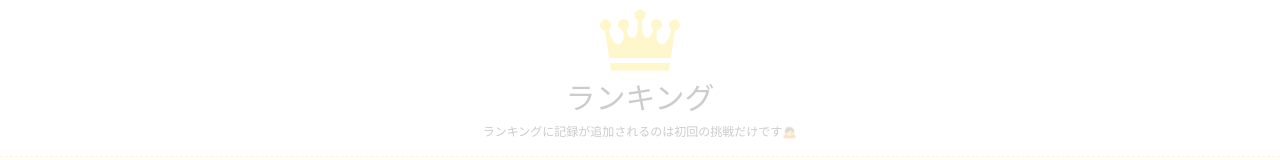
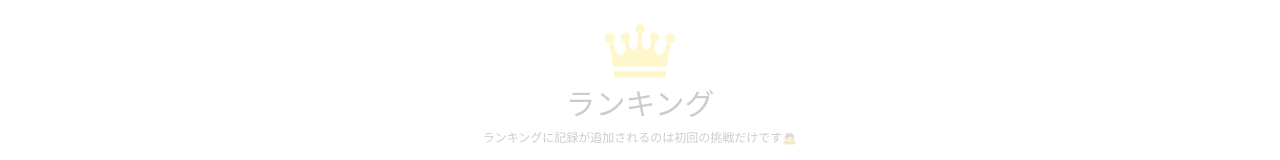
Before and after one commit to chan-shizu/find-myhouse-2024, a Next.js app: page /ranking in a window 1280 px wide. Shown: the top 160 px of the page. Built offline with nearby package versions, Linux system fonts and the light colour scheme; no server answers; the database is empty.

Commit message:
change: 細かいランキング画面のデザイン修正

```diff
--- a/components/RankingDescription.tsx
+++ b/components/RankingDescription.tsx
@@ -4,7 +4,7 @@ import Image from "next/image";
 export const RankingDescription: FC = () => {
   return (
     <div className="flex flex-col items-center border-b border-dashed border-b-yellow-400 pb-4">
-      <Image className="mx-auto" src="/crown.svg" alt="王冠の画像" width={80} height={80} />
+      <Image className="mx-auto mt-4" src="/crown.svg" alt="王冠の画像" width={70} height={70} />
       <h1 className="text-3xl ">ランキング</h1>
       <p className="text-xs mt-2">ランキングに記録が追加されるのは初回の挑戦だけです🙇</p>
     </div>
```
